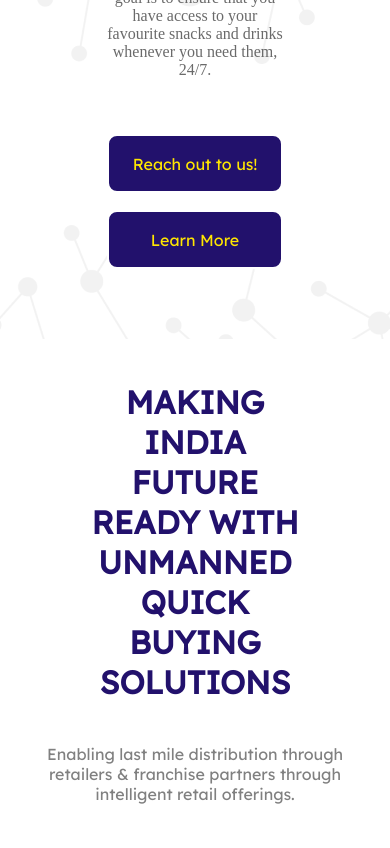
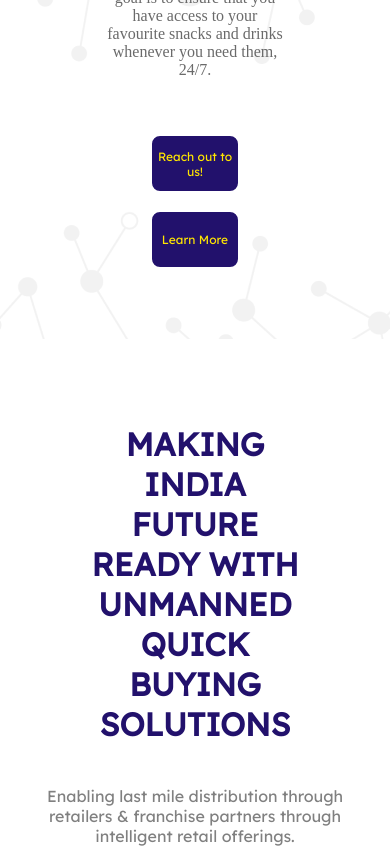
Before and after one commit to Shakshi2904/VendingWebsite-main, a React (Create React App) app: page / in a window 390 px wide. Shown: the part 800-1648 px from the top of the page. Built offline with nearby package versions, Linux system fonts and the light colour scheme; a web font is replaced by a local one.

Commit message:
update
update

```diff
--- a/src/App.css
+++ b/src/App.css
@@ -46,13 +46,13 @@
 a{
     text-decoration: none;
     font-family: 'Lexend';
-    font-size: 1.5rem;
+    font-size: 1.2rem;
 }
 #navright select{
     border: none;
     color: #FFE600;
     background-color: transparent;
-    font-size: 1.5rem;
+    font-size: 1.2rem;
 }
 #b1{
     border: none;
@@ -97,10 +97,10 @@ a{
         width: 45%;
     }
     a{
-        font-size: 1rem;
+        font-size: 0.9rem;
     }
     #navright select{
-        font-size: 1rem;
+        font-size: 0.9rem;
     }
 }
 @media screen and (max-width: 1300px){
@@ -108,10 +108,10 @@ a{
         margin-top: 0.5vh;
     }
     a{
-        font-size: 0.8rem;
+        font-size: 0.7rem;
     }
     #navright select{
-        font-size: 0.8rem;
+        font-size: 0.7rem;
     }
     #navbar{
         background-image: url('../public/nav.png');
@@ -126,10 +126,10 @@ a{
 }
 @media screen and (max-width: 950px){
     a{
-        font-size: 0.7rem;
+        font-size: 0.5rem;
     }
     #navright select{
-        font-size: 0.7rem;
+        font-size: 0.5rem;
     }
     #navbar{
         height: 25vh;
--- a/src/Note.css
+++ b/src/Note.css
@@ -8,7 +8,7 @@
     display: none;
 }
 .feed{
-    margin-top: 5vh;
+    margin-top: 7vh;
     font-family: 'Lexend';
     background-image: url('../public/feedbackbg.png');
 }
@@ -45,6 +45,7 @@
     text-align: center;
 }
 #feedback h1{
+    margin-top: 7vh;
     margin-bottom:2vh;
     color:rgba(34, 17, 108, 1);
 }
@@ -83,9 +84,9 @@
     background-color: white;
 }
 #post{
-    width: 15vw;
+    width: 10vw;
     height: 7vh;
-    font-size: 1rem;
+    font-size: 0.75rem;
     border-radius: 10px;
     border: 2px solid white;
     background-color: rgba(34, 17, 108, 1);
@@ -96,6 +97,7 @@
 #post:hover{
     background-color: #FFE600;
     color: rgba(34, 17, 108, 1);
+    transition-delay: 200ms;
 }
 #postbutton{
     display: flex;
@@ -114,7 +116,7 @@
         height: 8vh;
     }
     #post{
-        width: 20vw;
+        width: 17vw;
         margin: 1vh;
     }
 }
@@ -140,7 +142,7 @@
         height: 10vh;
     }
     #post{
-        width: 25vw;
+        width: 19vw;
         margin: 1vh;
     }
 }
@@ -150,7 +152,7 @@
         height: 14vh;
     }
     #post{
-        width: 30vw;
+        width: 20vw;
         margin: 1vh;
     }
     #feedbackpic img{
@@ -174,7 +176,7 @@
         height: 15vh;
     }
     #post{
-        width: 45vw;
+        width: 23vw;
         margin: 1vh;
     }
 }
@@ -192,10 +194,18 @@
         height: 5vh;
         width: 5vh;
     }
+    #post{
+        width: 25vw;
+        margin: 1vh;
+    }
 }
 @media(max-width:290px){
     .n{
         width: 50vw;
         height: 20vh;
     }
+    #post{
+        width: 35vw;
+        margin: 1vh;
+    }
 }
--- a/src/about.css
+++ b/src/about.css
@@ -1,6 +1,6 @@
 #about h1{
     color: #22116C;
-    margin: 5vh;
+    margin: 7vh;
 }
 #about p{
     color: #6A6A6A;
--- a/src/backedby.css
+++ b/src/backedby.css
@@ -8,6 +8,7 @@
 }
 .backed h1 {
     margin: 5vh;
+    margin-top: 7vh;
 }
 @media(max-width:1250px){
     .backedimages img{
--- a/src/brand.css
+++ b/src/brand.css
@@ -4,6 +4,7 @@
     flex-direction: column;
     align-items: center;
     font-family: "Lexend";
+    margin-top: 5vh;
 }
 #brand{
     display: flex;
--- a/src/brandby.css
+++ b/src/brandby.css
@@ -44,7 +44,7 @@
     flex-direction: column;
     justify-content: center;
     align-items: center;
-    margin-top: 5vh;
+    margin-top: 7vh;
 }
 #brandby h1{
     margin: 2vh;
@@ -52,9 +52,10 @@
 }
 #brandby p{
     color: #808080;
-    font-family: "Lexend ";
+    font-family: "Lexend";
     text-align: center;
     width: 70vh;
+    margin-bottom: 5vh;
 }
 .brandbybutton{
     display: flex;
--- a/src/contact.css
+++ b/src/contact.css
@@ -8,6 +8,7 @@
     padding:3vw;
     font-family: 'Lexend';
     background-image: url('../public/contactbackground.png');
+    margin-top: 7vh;
 }
 .contact h1{
     color:#22116C;
--- a/src/intro.css
+++ b/src/intro.css
@@ -4,7 +4,7 @@
     display: flex;
     flex-direction: column;
     justify-content: space-around;
-    height: 65vh;
+    height: 70vh;
 }
 #intro p{
     font-family: "Lexend ";
--- a/src/ourService.css
+++ b/src/ourService.css
@@ -10,6 +10,7 @@
 }
 #ourh{
     text-align: center;
+    margin-top: 7vh;
 }
 .ourServicePage h1{
     font-size: 2.5rem;
--- a/src/video.css
+++ b/src/video.css
@@ -1,7 +1,7 @@
 #video{
     display: flex;
     justify-content: space-around;
-    margin: 6vh;
+    margin: 7vh;
     font-family: 'Lexend';
     align-items: center;
 }
```
Also changed, not shown: src/about.js (line endings or trailing spaces).
